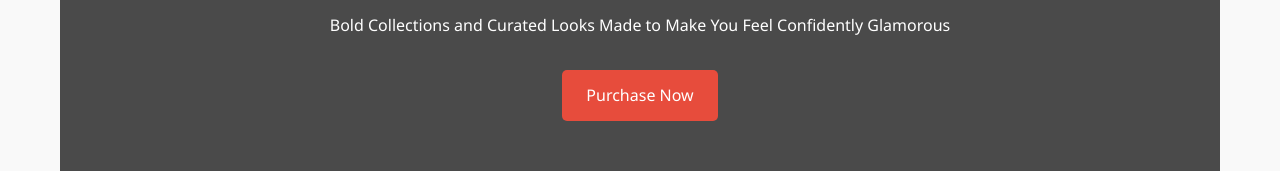
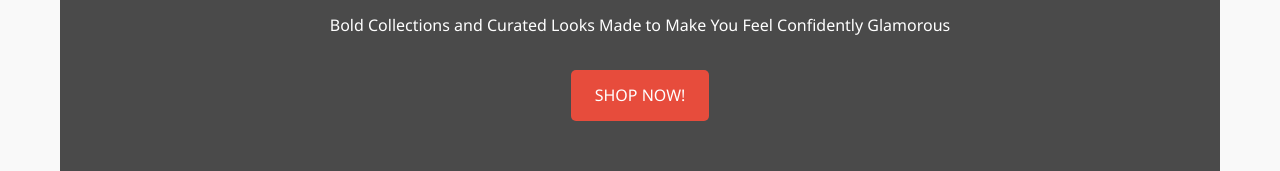
Before and after one commit to Glamwithlia/Lias, a plain HTML site: page index.html in a window 1280 px wide. Shown: the part 1053-1224 px from the top of the page. Drawn offline with nearby package versions, Linux system fonts and the light colour scheme; a script that the page names is missing.

Commit message:
Update index.html

```diff
--- a/index.html
+++ b/index.html
@@ -118,7 +118,7 @@
      Make You Feel Confidently Glamorous
     </p>
 
-     <a href="clothing.html" class="cta-button"> Purchase Now</a>
+     <a href="clothing.html" class="cta-button"> SHOP NOW!</a>
 </section>
 
 <section class="features">
```
